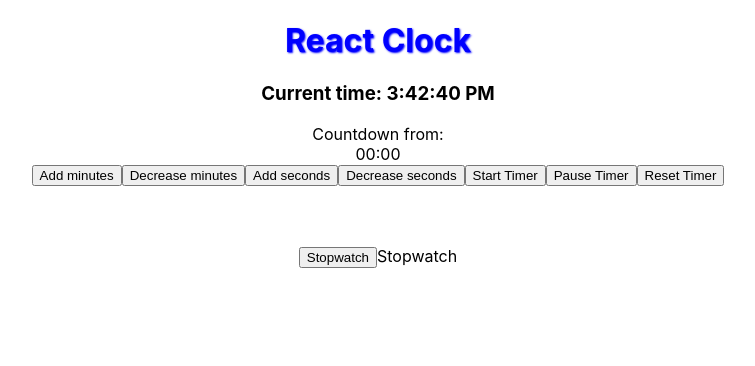
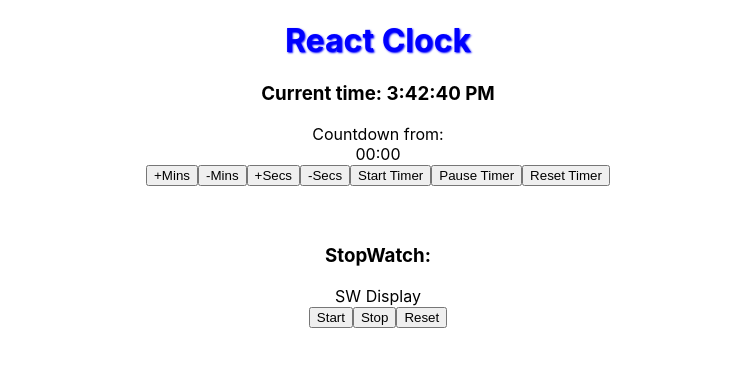
Before and after one commit to michaelohalloran/react-clock, a React (Create React App) app: page / in a window 1280 px wide. Shown: the top 366 px of the page, without its empty margins (262-1017 px from the left). Built offline with nearby package versions, Linux system fonts and the light colour scheme.

Commit message:
Adding stopwatch containers and making more components for Timer code

```diff
--- a/src/App.js
+++ b/src/App.js
@@ -5,6 +5,8 @@ import Timer from './Timer';
 import TimerContainer from './TimerContainer';
 import Button from './Button';
 import Stopwatch from './Stopwatch';
+import StopwatchContainer from './StopwatchContainer';
+
 
 
 
@@ -18,7 +20,12 @@ class App extends Component {
       loading: true,
       timerMins: '00',
       timerSecs: '00',
-      startTimerFlag: false
+      startTimerFlag: false,
+      timerMsg: '',
+      swMins: '00',
+      swSecs: '00',
+      swMs: '00',
+      startSWFlag: false
     }
     this.getTime = this.getTime.bind(this);
     this.changeTimer = this.changeTimer.bind(this);
@@ -27,6 +34,7 @@ class App extends Component {
     this.startTimer = this.startTimer.bind(this);
     // this.decreaseSecs = this.decreaseSecs.bind(this);
     this.resetTimer = this.resetTimer.bind(this);
+    this.formatSWSecMin = this.formatSWSecMin.bind(this);
   }
 
   //start interval to show time each second
@@ -58,6 +66,10 @@ class App extends Component {
   //disallows negative time by sticking at 00 if decrementing from 00
   formatTime(preTime) {
     return preTime >=0 && preTime <=59 ? preTime < 10 ? `0${preTime}` : preTime : `00`;
+  }
+
+  formatSWSecMin() {
+
   }
 
   //Grabs button value and adds or subtracts mins/secs based on value
@@ -124,10 +136,16 @@ class App extends Component {
 
   startTimer() {
     console.log('hit start timer');
-    //tell app that timer has been started via a flag
-    this.setState({startTimerFlag: true});
-    //Every second, run countdown
-    this.decreaseSecs = setInterval(this.countdown,1000);
+    const {startTimerFlag, timerMins, timerSecs} = this.state;
+     //if timer isn't started and timer is at 0, tell them to add time before starting
+    if(!startTimerFlag && timerMins === '00' && timerSecs === '00') {
+      this.setState({timerMsg: 'You must add time before starting the timer'});
+    } else {
+      //tell app that timer has been started via a flag
+      this.setState({startTimerFlag: true});
+      //Every second, run countdown
+      this.decreaseSecs = setInterval(this.countdown,1000);
+    }
   }
 
 
@@ -155,47 +173,25 @@ class App extends Component {
   }
 
   render() {
-    const {currentTime, loading, timerMins, timerSecs, startTimerFlag} = this.state;
+    const {currentTime, loading, timerMins, timerSecs, startTimerFlag, timerMsg} = this.state;
 
     return (
       <div>
         <h1 className="title">React Clock</h1>
         <Clock loading={loading} now={currentTime}/>
         <TimerContainer
-          time={{timerMins, timerSecs, startTimerFlag}}
+          time={{timerMins, timerSecs, startTimerFlag, timerMsg}}
           changeTimer={this.changeTimer}
           startTimer={this.startTimer}
           pauseTimer={this.pauseTimer}
           resetTimer={this.resetTimer}
         />
         <br />
-
-        {/* <Timer time={{timerMins, timerSecs, startTimerFlag}}/> */}
-
-        {/* <Button onClick={this.changeTimer} value="+Mins">
-            Add minutes
-        </Button>
-        <Button onClick={this.changeTimer} value="-Mins">
-            Decrease minutes
-        </Button>
-        <Button onClick={this.changeTimer} value="+Secs">
-            Add seconds
-        </Button>
-        <Button onClick={this.changeTimer} value="-Secs">
-            Decrease seconds
-        </Button>
-        <Button onClick={this.startTimer}>
-            Start Timer
-        </Button>
-        <Button onClick={this.pauseTimer}>
-            Pause Timer
-        </Button>
-        <Button onClick={this.resetTimer}>
-            Reset Timer
-        </Button> */}
         <br />
-        <br />
-        <Stopwatch />
+        <StopwatchContainer
+          changeSW={this.changeTimer}
+          startSW={this.startTimer}
+        />
       </div>
     );
   }
--- a/src/Button.js
+++ b/src/Button.js
@@ -1,9 +1,10 @@
 import React from 'react';
 
 const Button = (props)=> {
+    // console.log('btn values ', props);
     return (
-    <button value={props.value ? props.value : null} onClick={props.onClick}>
-        {props.children}
+    <button value={props.value} onClick={props.onClick}>
+        {props.value ? props.value : props.children}
     </button>
     );
 }
--- a/src/Stopwatch.js
+++ b/src/Stopwatch.js
@@ -5,8 +5,7 @@ class Stopwatch extends Component {
     render() {
         return (
             <div>
-                <Button>Stopwatch</Button>
-                Stopwatch
+                SW Display
             </div>
         )
     }
--- /dev/null
+++ b/src/StopwatchBtns.js
@@ -0,0 +1,20 @@
+import React from 'react';
+import Button from './Button';
+
+const StopwatchBtns = (props)=> {
+
+    const {startSW, changeSW} = props;
+
+    return (
+        <div>
+            <Button onClick={changeSW} value="Start">
+            </Button>
+            <Button onClick={changeSW} value="Stop">
+            </Button>
+            <Button onClick={changeSW} value="Reset">
+            </Button>
+        </div>
+    );
+}
+
+export default StopwatchBtns;
--- /dev/null
+++ b/src/StopwatchContainer.js
@@ -0,0 +1,24 @@
+import React, {Component} from 'react';
+import Stopwatch from './Stopwatch';
+import StopwatchBtns from './StopwatchBtns';
+
+
+class StopwatchContainer extends Component {
+    render() {
+
+        const {changeSW, startSW} = this.props;
+
+        return (
+            <div>
+                <h3>StopWatch:</h3>
+                <Stopwatch />
+                <StopwatchBtns
+                    changeSW={changeSW}
+                    startSW={startSW}
+                />
+            </div>
+        )
+    }
+}
+
+export default StopwatchContainer;
--- a/src/Timer.js
+++ b/src/Timer.js
@@ -4,12 +4,19 @@ import React, {Component} from 'react';
 class Timer extends Component {
 
   render() {
-    let {timerMins, timerSecs, startTimerFlag} = this.props.time;
+    let {timerMins, timerSecs, startTimerFlag, timerMsg} = this.props.time;
     // console.log('startTimerFlag in render ', startTimerFlag);
 
     //if timer has started and hit 0, show msg
     let msg;
-    msg = startTimerFlag && timerMins ==='00' && timerSecs === '00' ? msg = <h3>Time's up!</h3> : null;
+    // msg = (startTimerFlag && timerMins ==='00' && timerSecs === '00') ? <h3>Time's up!</h3> : timerMsg;
+    if(!startTimerFlag && timerMins === '00' && timerSecs === '00') {
+      console.log('hit if inside Timer render');
+      msg = timerMsg;
+    } else if(!startTimerFlag && timerMins ==='00' && timerSecs === '00') {
+      msg = <h3>Time's up!</h3>;
+    }
+
     let timerDisplay = <div>{timerMins}:{timerSecs}</div>;
 
     return (
--- a/src/TimerBtns.js
+++ b/src/TimerBtns.js
@@ -7,16 +7,12 @@ const TimerBtns = (props)=> {
     return (
         <div>
             <Button onClick={changeTimer} value="+Mins">
-                Add minutes
             </Button>
             <Button onClick={changeTimer} value="-Mins">
-                Decrease minutes
             </Button>
             <Button onClick={changeTimer} value="+Secs">
-                Add seconds
             </Button>
             <Button onClick={changeTimer} value="-Secs">
-                Decrease seconds
             </Button>
             <Button onClick={startTimer}>
                 Start Timer
```
